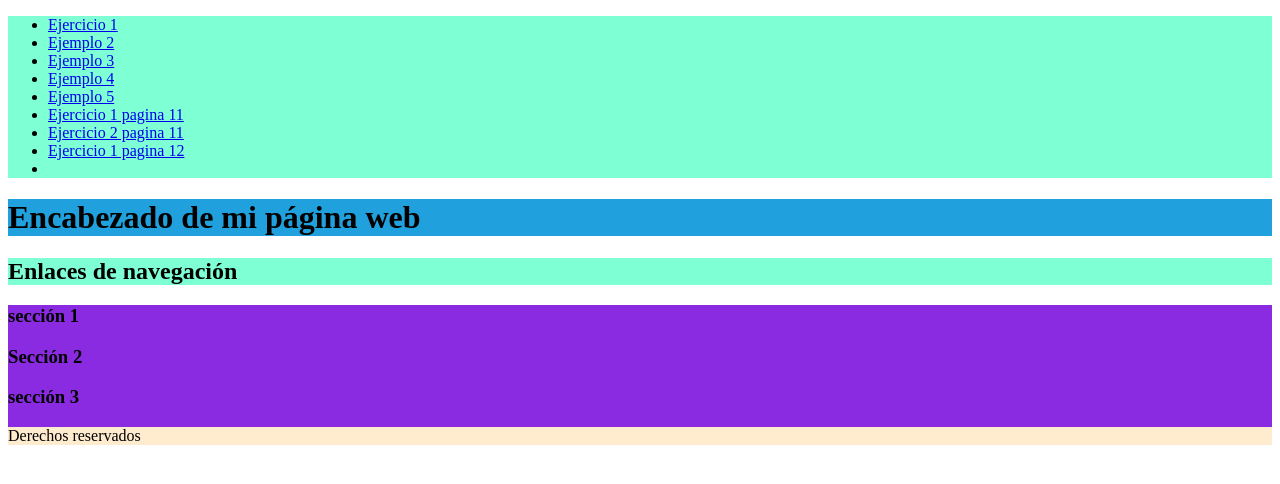
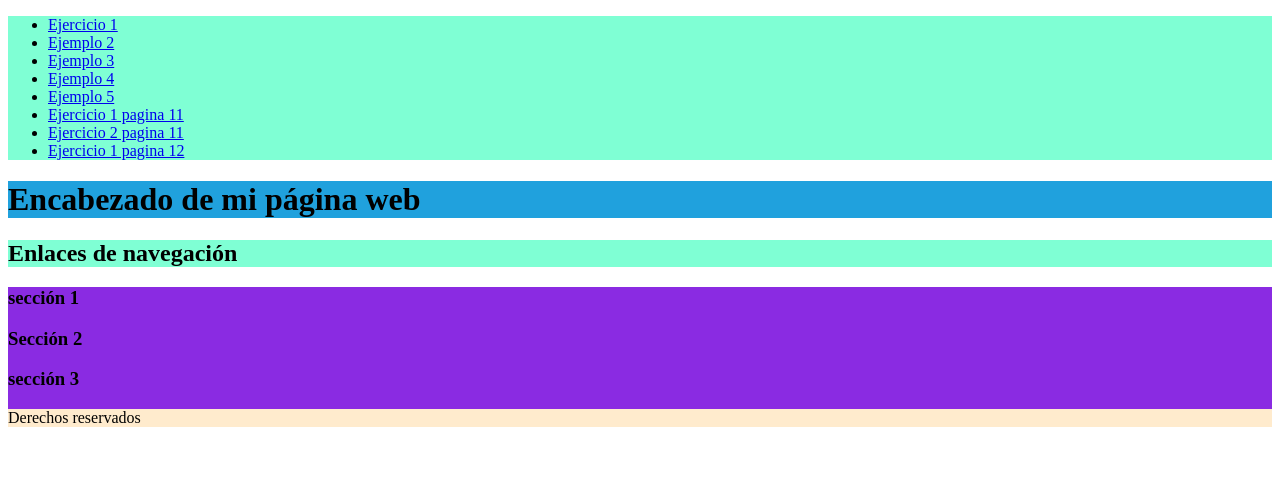
Before and after one commit to Josue0503/Orden-de-etiquetas, a plain HTML site: page index.html in a window 1280 px wide. Drawn offline with Linux system fonts and the light colour scheme.

Commit message:
Orden de las etiquetas en html

```diff
--- a/index.html
+++ b/index.html
@@ -17,7 +17,7 @@
     <li><a href="1pag11.html">Ejercicio 1 pagina 11</a> <br></li>
     <li><a href="2pag11.html">Ejercicio 2 pagina 11</a> <br></li>
     <li><a href="1pag12.html">Ejercicio 1 pagina 12</a> <br></li>
-    <li></ul>
+    </ul>
 </nav>
 
     <header>
```
